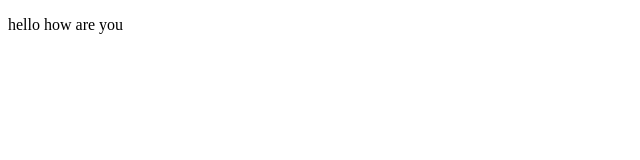
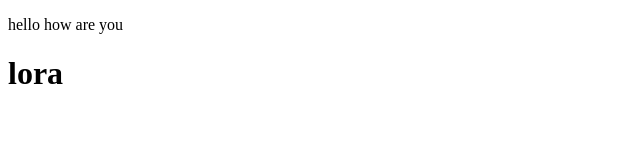
Before and after one commit to aliishoaib/test-repo, a plain HTML site: page contact.html in a window 1280 px wide. Shown: the full height of the page, 0-640 px from the left. Drawn offline with Linux system fonts and the light colour scheme.

Commit message:
add contact page

```diff
--- a/contact.html
+++ b/contact.html
@@ -7,6 +7,7 @@
 </head>
 <p>hello how are you</p>
 <body>
+    <h1>lora</h1>
 
 </body>
 </html>
```
